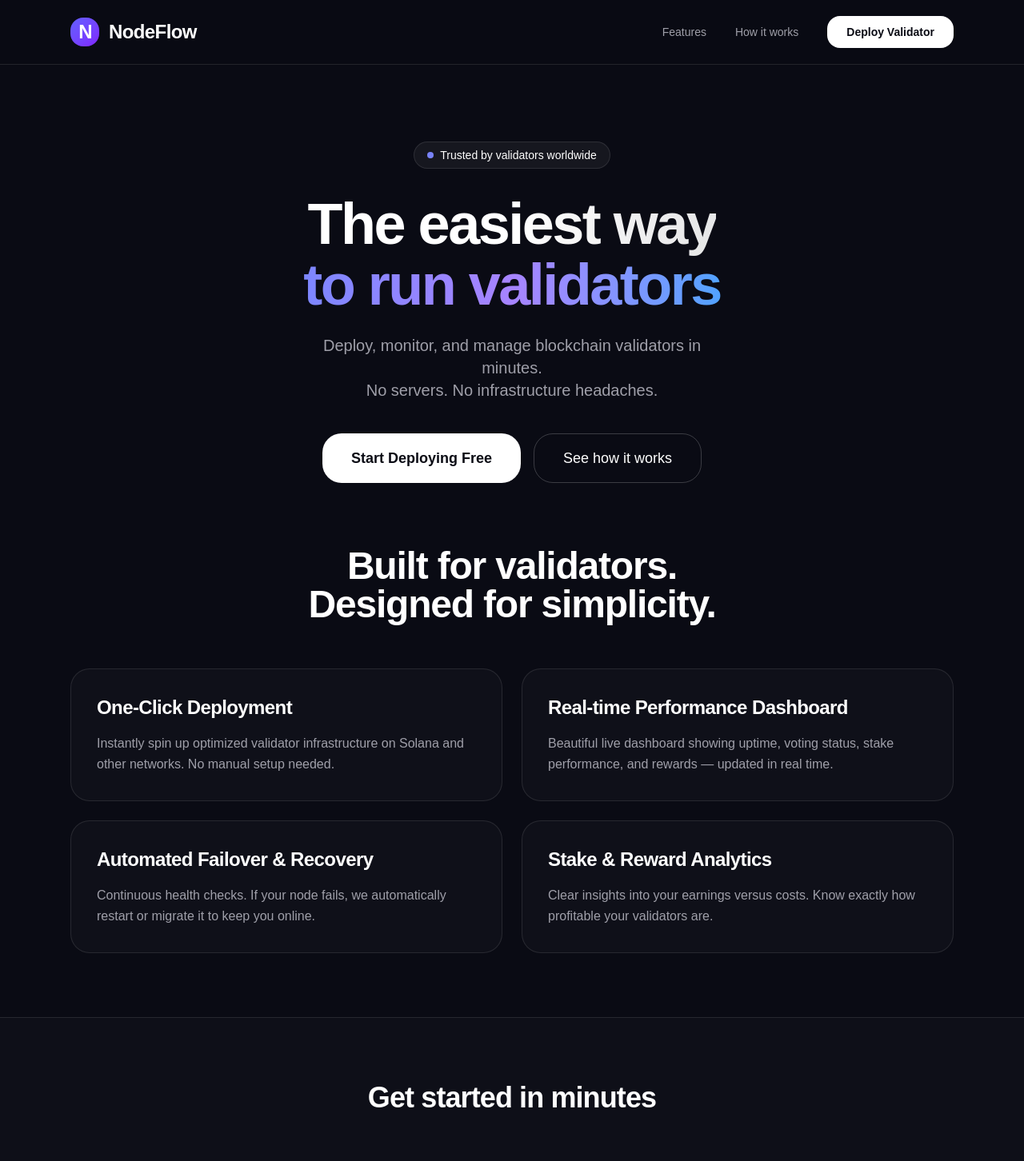
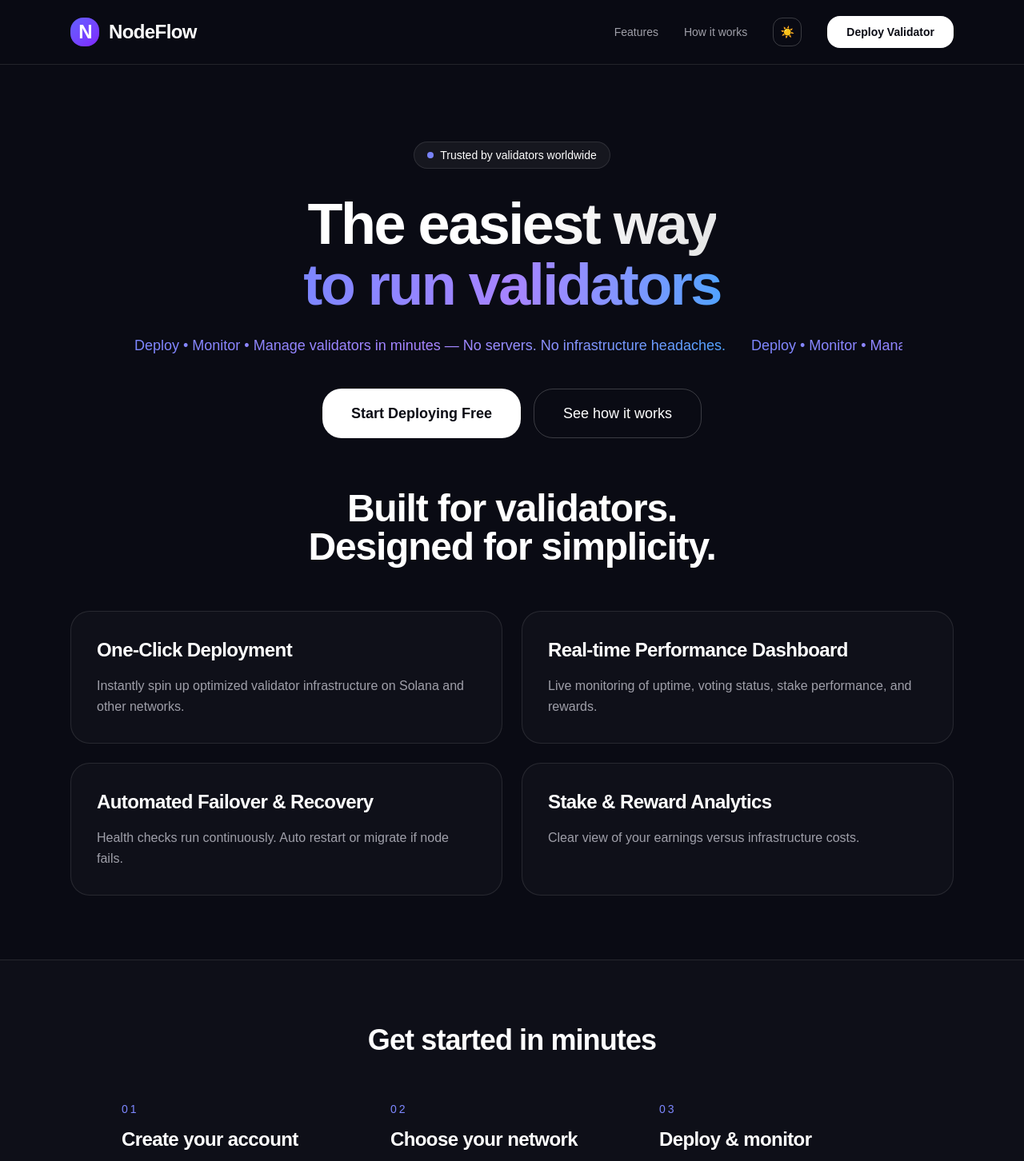
Before and after one commit to ojimusk/nodeflow, a Next.js app: page / in a window 1280 px wide. Shown: the top 1452 px of the page at 80% size. Built offline with nearby package versions, Linux system fonts and the light colour scheme.

Commit message:
Implement dark/light theme toggle
Added dark/light theme toggle functionality and updated styles accordingly.

```diff
--- a/app/page.tsx
+++ b/app/page.tsx
@@ -5,23 +5,50 @@ import Link from 'next/link'
 
 export default function NodeFlowHome() {
   const [isMenuOpen, setIsMenuOpen] = useState(false)
+  const [isDark, setIsDark] = useState(true)
+
+  // Toggle Dark/Light
+  const toggleTheme = () => {
+    const newTheme = !isDark
+    setIsDark(newTheme)
+
+    if (newTheme) {
+      document.documentElement.classList.add('dark')
+      document.documentElement.classList.remove('light')
+    } else {
+      document.documentElement.classList.add('light')
+      document.documentElement.classList.remove('dark')
+    }
+  }
 
   return (
-    <main className="min-h-screen bg-[#0A0B14] text-white">
+    <main className={`min-h-screen transition-colors duration-300 ${isDark ? 'bg-[#0A0B14] text-white' : 'bg-white text-zinc-900'}`}>
+
       {/* Navbar */}
-      <nav className="border-b border-white/10 bg-[#0A0B14]/95 backdrop-blur-xl sticky top-0 z-50">
+      <nav className={`border-b sticky top-0 z-50 backdrop-blur-xl transition-colors ${isDark ? 'bg-[#0A0B14]/95 border-white/10' : 'bg-white/95 border-zinc-200'}`}>
         <div className="max-w-6xl mx-auto px-6">
           <div className="flex items-center justify-between h-20">
+            {/* Logo */}
             <div className="flex items-center gap-3">
               <div className="w-9 h-9 bg-gradient-to-br from-indigo-500 to-violet-600 rounded-2xl flex items-center justify-center">
                 <span className="text-white font-bold text-2xl tracking-[-2px]">N</span>
               </div>
-              <span className="font-semibold text-2xl tracking-tight">NodeFlow</span>
+              <span className={`font-semibold text-2xl tracking-tight ${isDark ? 'text-white' : 'text-zinc-900'}`}>NodeFlow</span>
             </div>
 
-            <div className="hidden md:flex items-center gap-9 text-sm">
-              <Link href="#features" className="text-zinc-400 hover:text-white transition">Features</Link>
-              <Link href="#how" className="text-zinc-400 hover:text-white transition">How it works</Link>
+            {/* Desktop Menu */}
+            <div className="hidden md:flex items-center gap-8 text-sm">
+              <Link href="#features" className={`${isDark ? 'text-zinc-400 hover:text-white' : 'text-zinc-600 hover:text-zinc-900'} transition`}>Features</Link>
+              <Link href="#how" className={`${isDark ? 'text-zinc-400 hover:text-white' : 'text-zinc-600 hover:text-zinc-900'} transition`}>How it works</Link>
+
+              {/* Theme Toggle */}
+              <button
+                onClick={toggleTheme}
+                className={`w-9 h-9 flex items-center justify-center rounded-xl border transition ${isDark ? 'border-white/20 hover:bg-white/5' : 'border-zinc-300 hover:bg-zinc-100'}`}
+              >
+                {isDark ? '☀️' : '🌙'}
+              </button>
+
               <button
                 onClick={() => alert('Authentication & Dashboard coming next!')}
                 className="px-6 py-2.5 bg-white text-[#0A0B14] rounded-2xl text-sm font-semibold hover:bg-zinc-100 active:scale-[0.985] transition"
@@ -30,21 +57,28 @@ export default function NodeFlowHome() {
               </button>
             </div>
 
+            {/* Mobile Hamburger + Theme Toggle */}
+            <div className="md:hidden flex items-center gap-2">
               <button
-              onClick={() => setIsMenuOpen(!isMenuOpen)}
-              className="md:hidden w-10 h-10 flex items-center justify-center"
+                onClick={toggleTheme}
+                className={`w-9 h-9 flex items-center justify-center rounded-xl border transition ${isDark ? 'border-white/20' : 'border-zinc-300'}`}
               >
+                {isDark ? '☀️' : '🌙'}
+              </button>
+              <button onClick={() => setIsMenuOpen(!isMenuOpen)} className="w-10 h-10 flex items-center justify-center">
                 <svg xmlns="http://www.w3.org/2000/svg" className="w-6 h-6" fill="none" viewBox="0 0 24 24" stroke="currentColor">
                   <path strokeLinecap="round" strokeLinejoin="round" strokeWidth={2} d={isMenuOpen ? "M6 18L18 6M6 6l12 12" : "M4 6h16M4 12h16M4 18h16"} />
                 </svg>
               </button>
             </div>
           </div>
+        </div>
 
+        {/* Mobile Menu */}
         {isMenuOpen && (
-          <div className="md:hidden border-t border-white/10 bg-[#0A0B14] px-6 py-6 space-y-4 text-sm">
-            <Link href="#features" className="block py-2 text-zinc-400 hover:text-white" onClick={() => setIsMenuOpen(false)}>Features</Link>
-            <Link href="#how" className="block py-2 text-zinc-400 hover:text-white" onClick={() => setIsMenuOpen(false)}>How it works</Link>
+          <div className={`md:hidden border-t px-6 py-6 space-y-4 text-sm ${isDark ? 'bg-[#0A0B14] border-white/10' : 'bg-white border-zinc-200'}`}>
+            <Link href="#features" className="block py-2" onClick={() => setIsMenuOpen(false)}>Features</Link>
+            <Link href="#how" className="block py-2" onClick={() => setIsMenuOpen(false)}>How it works</Link>
             <button
               onClick={() => { setIsMenuOpen(false); alert('Authentication & Dashboard coming next!') }}
               className="w-full mt-2 px-6 py-3 bg-white text-[#0A0B14] rounded-2xl font-semibold"
@@ -55,22 +89,20 @@ export default function NodeFlowHome() {
         )}
       </nav>
 
-      {/* Hero Section dengan Background Cantik */}
-      <section className="relative max-w-5xl mx-auto px-6 pt-16 md:pt-24 pb-20 text-center overflow-hidden">
-        {/* Background Gradient Cantik */}
+      {/* Hero Section */}
+      <section className="relative max-w-5xl mx-auto px-6 pt-16 md:pt-24 pb-16 text-center overflow-hidden">
+        {/* Background Gradient */}
         <div className="absolute inset-0 -z-10">
           <div className="absolute top-[-30%] left-1/2 -translate-x-1/2 w-[800px] h-[600px] bg-gradient-to-br from-indigo-500/20 via-violet-500/10 to-transparent rounded-full blur-3xl" />
-          <div className="absolute bottom-[-20%] right-[-10%] w-[500px] h-[400px] bg-gradient-to-br from-blue-500/10 to-transparent rounded-full blur-3xl" />
         </div>
 
-        <div className="inline-flex items-center gap-2 px-4 py-1.5 rounded-full bg-white/5 border border-white/10 text-sm mb-8">
+        <div className={`inline-flex items-center gap-2 px-4 py-1.5 rounded-full text-sm mb-8 ${isDark ? 'bg-white/5 border border-white/10' : 'bg-zinc-100 border border-zinc-200'}`}>
           <div className="w-2 h-2 bg-indigo-400 rounded-full animate-pulse" />
           Trusted by validators worldwide
         </div>
 
-        {/* Headline dengan Font Lebih Menarik (Gradient) */}
         <h1 className="text-5xl md:text-7xl font-semibold tracking-[-2.5px] leading-[1.05] mb-6">
-          <span className="bg-gradient-to-r from-white via-white to-white/90 bg-clip-text text-transparent">
+          <span className={isDark ? "bg-gradient-to-r from-white via-white to-white/90 bg-clip-text text-transparent" : "text-zinc-900"}>
             The easiest way
           </span>
           <br />
@@ -79,10 +111,17 @@ export default function NodeFlowHome() {
           </span>
         </h1>
 
-        <p className="max-w-lg mx-auto text-lg md:text-xl text-zinc-400 mb-10">
-          Deploy, monitor, and manage blockchain validators in minutes.<br />
-          No servers. No infrastructure headaches.
-        </p>
+        {/* Running Text (Marquee) - Dirangkum & Menarik */}
+        <div className="overflow-hidden whitespace-nowrap mb-10">
+          <div className="inline-flex animate-marquee text-base md:text-lg">
+            <span className="bg-gradient-to-r from-indigo-400 via-violet-400 to-blue-400 bg-clip-text text-transparent font-medium mx-4">
+              Deploy • Monitor • Manage validators in minutes — No servers. No infrastructure headaches.
+            </span>
+            <span className="bg-gradient-to-r from-indigo-400 via-violet-400 to-blue-400 bg-clip-text text-transparent font-medium mx-4">
+              Deploy • Monitor • Manage validators in minutes — No servers. No infrastructure headaches.
+            </span>
+          </div>
+        </div>
 
         <div className="flex flex-col sm:flex-row gap-4 justify-center">
           <button
@@ -93,66 +132,53 @@ export default function NodeFlowHome() {
           </button>
           <a
             href="#how"
-            className="px-9 py-4 border border-white/20 hover:bg-white/5 rounded-3xl text-lg font-medium transition flex items-center justify-center"
+            className={`px-9 py-4 border rounded-3xl text-lg font-medium transition flex items-center justify-center ${isDark ? 'border-white/20 hover:bg-white/5' : 'border-zinc-300 hover:bg-zinc-100'}`}
           >
             See how it works
           </a>
         </div>
       </section>
 
-      {/* Features */}
+      {/* Features Section */}
       <section id="features" className="max-w-6xl mx-auto px-6 pb-20">
         <div className="text-center mb-14">
-          <h2 className="text-4xl md:text-5xl font-semibold tracking-tight">Built for validators.<br />Designed for simplicity.</h2>
+          <h2 className={`text-4xl md:text-5xl font-semibold tracking-tight ${isDark ? 'text-white' : 'text-zinc-900'}`}>
+            Built for validators.<br />Designed for simplicity.
+          </h2>
         </div>
 
         <div className="grid md:grid-cols-2 gap-6">
           {[
-            {
-              title: "One-Click Deployment",
-              desc: "Instantly spin up optimized validator infrastructure on Solana and other networks. No manual setup needed.",
-            },
-            {
-              title: "Real-time Performance Dashboard",
-              desc: "Beautiful live dashboard showing uptime, voting status, stake performance, and rewards — updated in real time.",
-            },
-            {
-              title: "Automated Failover & Recovery",
-              desc: "Continuous health checks. If your node fails, we automatically restart or migrate it to keep you online.",
-            },
-            {
-              title: "Stake & Reward Analytics",
-              desc: "Clear insights into your earnings versus costs. Know exactly how profitable your validators are.",
-            },
+            { title: "One-Click Deployment", desc: "Instantly spin up optimized validator infrastructure on Solana and other networks." },
+            { title: "Real-time Performance Dashboard", desc: "Live monitoring of uptime, voting status, stake performance, and rewards." },
+            { title: "Automated Failover & Recovery", desc: "Health checks run continuously. Auto restart or migrate if node fails." },
+            { title: "Stake & Reward Analytics", desc: "Clear view of your earnings versus infrastructure costs." },
           ].map((feature, index) => (
-            <div
-              key={index}
-              className="group border border-white/10 hover:border-white/20 bg-white/[0.025] rounded-3xl p-8 transition-all hover:-translate-y-0.5"
-            >
-              <h3 className="font-semibold text-2xl tracking-tight mb-4">{feature.title}</h3>
-              <p className="text-zinc-400 leading-relaxed">{feature.desc}</p>
+            <div key={index} className={`group border rounded-3xl p-8 transition-all hover:-translate-y-0.5 ${isDark ? 'border-white/10 hover:border-white/20 bg-white/[0.025]' : 'border-zinc-200 hover:border-zinc-300 bg-zinc-50'}`}>
+              <h3 className={`font-semibold text-2xl tracking-tight mb-4 ${isDark ? 'text-white' : 'text-zinc-900'}`}>{feature.title}</h3>
+              <p className={`${isDark ? 'text-zinc-400' : 'text-zinc-600'} leading-relaxed`}>{feature.desc}</p>
             </div>
           ))}
         </div>
       </section>
 
       {/* How it Works */}
-      <section id="how" className="border-t border-white/10 bg-white/[0.015] py-20">
+      <section id="how" className={`border-t py-20 ${isDark ? 'border-white/10 bg-white/[0.015]' : 'border-zinc-200 bg-zinc-50'}`}>
         <div className="max-w-5xl mx-auto px-6">
           <div className="text-center mb-14">
-            <h2 className="text-4xl font-semibold tracking-tight">Get started in minutes</h2>
+            <h2 className={`text-4xl font-semibold tracking-tight ${isDark ? 'text-white' : 'text-zinc-900'}`}>Get started in minutes</h2>
           </div>
 
           <div className="grid md:grid-cols-3 gap-8">
             {[
               { number: "01", title: "Create your account", desc: "Sign up with email or connect your wallet in seconds." },
-              { number: "02", title: "Choose your network", desc: "Select Solana or other supported chains and set your preferences." },
-              { number: "03", title: "Deploy & monitor", desc: "One click to launch. Track everything from your dashboard." },
+              { number: "02", title: "Choose your network", desc: "Select Solana or other supported chains and set preferences." },
+              { number: "03", title: "Deploy & monitor", desc: "One click to launch. Track performance from your dashboard." },
             ].map((step, index) => (
               <div key={index} className="text-center md:text-left">
                 <div className="text-sm font-mono tracking-[3px] text-indigo-400 mb-3">{step.number}</div>
-                <h4 className="text-2xl font-semibold tracking-tight mb-3">{step.title}</h4>
-                <p className="text-zinc-400">{step.desc}</p>
+                <h4 className={`text-2xl font-semibold tracking-tight mb-3 ${isDark ? 'text-white' : 'text-zinc-900'}`}>{step.title}</h4>
+                <p className={`${isDark ? 'text-zinc-400' : 'text-zinc-600'}`}>{step.desc}</p>
               </div>
             ))}
           </div>
@@ -160,9 +186,9 @@ export default function NodeFlowHome() {
       </section>
 
       {/* Final CTA */}
-      <section className="border-t border-white/10 py-20 text-center px-6">
-        <h2 className="text-4xl md:text-5xl font-semibold tracking-tight mb-4">Ready to start validating?</h2>
-        <p className="text-zinc-400 mb-8 max-w-md mx-auto">Join validators who already run infrastructure the smart way.</p>
+      <section className={`border-t py-20 text-center px-6 ${isDark ? 'border-white/10' : 'border-zinc-200'}`}>
+        <h2 className={`text-4xl md:text-5xl font-semibold tracking-tight mb-4 ${isDark ? 'text-white' : 'text-zinc-900'}`}>Ready to start validating?</h2>
+        <p className={`mb-8 max-w-md mx-auto ${isDark ? 'text-zinc-400' : 'text-zinc-600'}`}>Join validators who already run infrastructure the smart way.</p>
         <button
           onClick={() => alert('Authentication & full dashboard coming next!')}
           className="px-10 py-4 bg-white text-[#0A0B14] rounded-3xl text-lg font-semibold hover:bg-zinc-100 transition"
@@ -171,7 +197,7 @@ export default function NodeFlowHome() {
         </button>
       </section>
 
-      <footer className="border-t border-white/10 py-8 text-center text-sm text-zinc-500">
+      <footer className={`border-t py-8 text-center text-sm ${isDark ? 'border-white/10 text-zinc-500' : 'border-zinc-200 text-zinc-500'}`}>
         NodeFlow • Validator infrastructure, simplified.
       </footer>
     </main>
```
Lines whose indentation alone changed are shown as unchanged.
